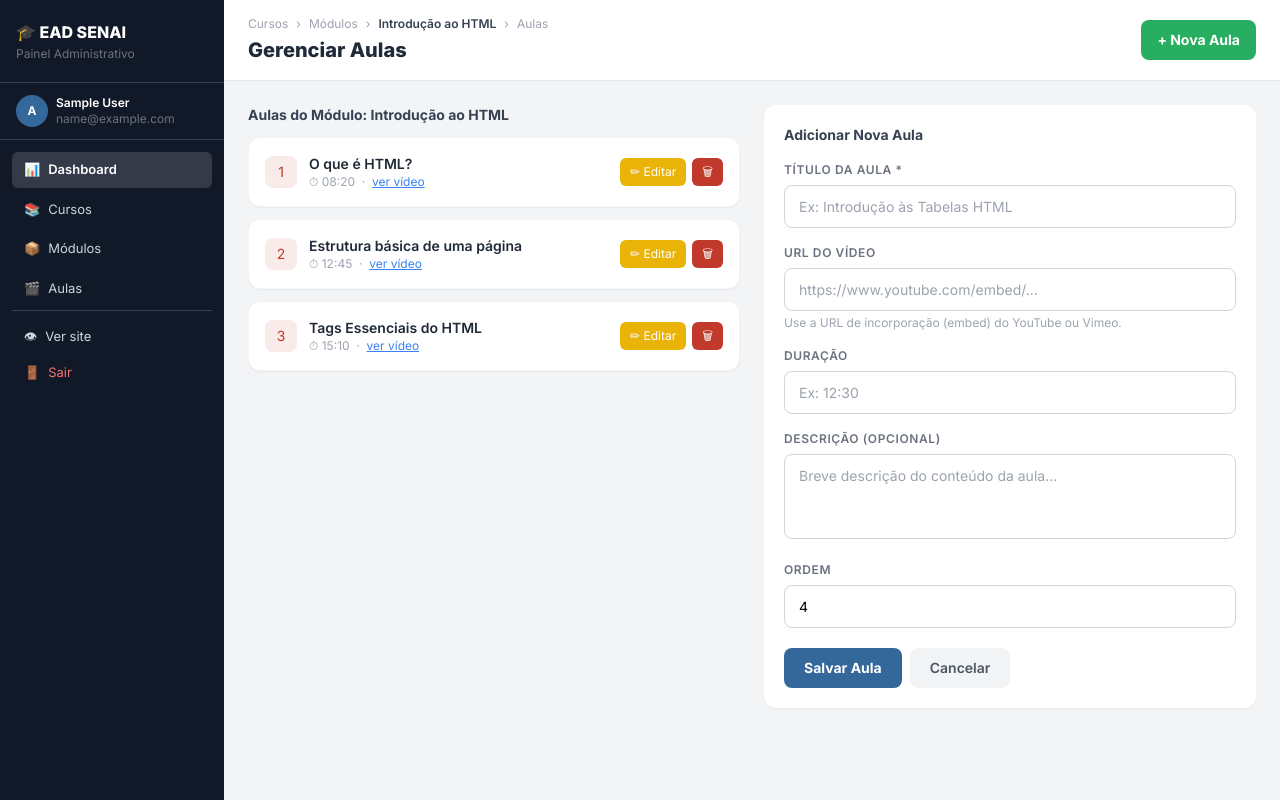
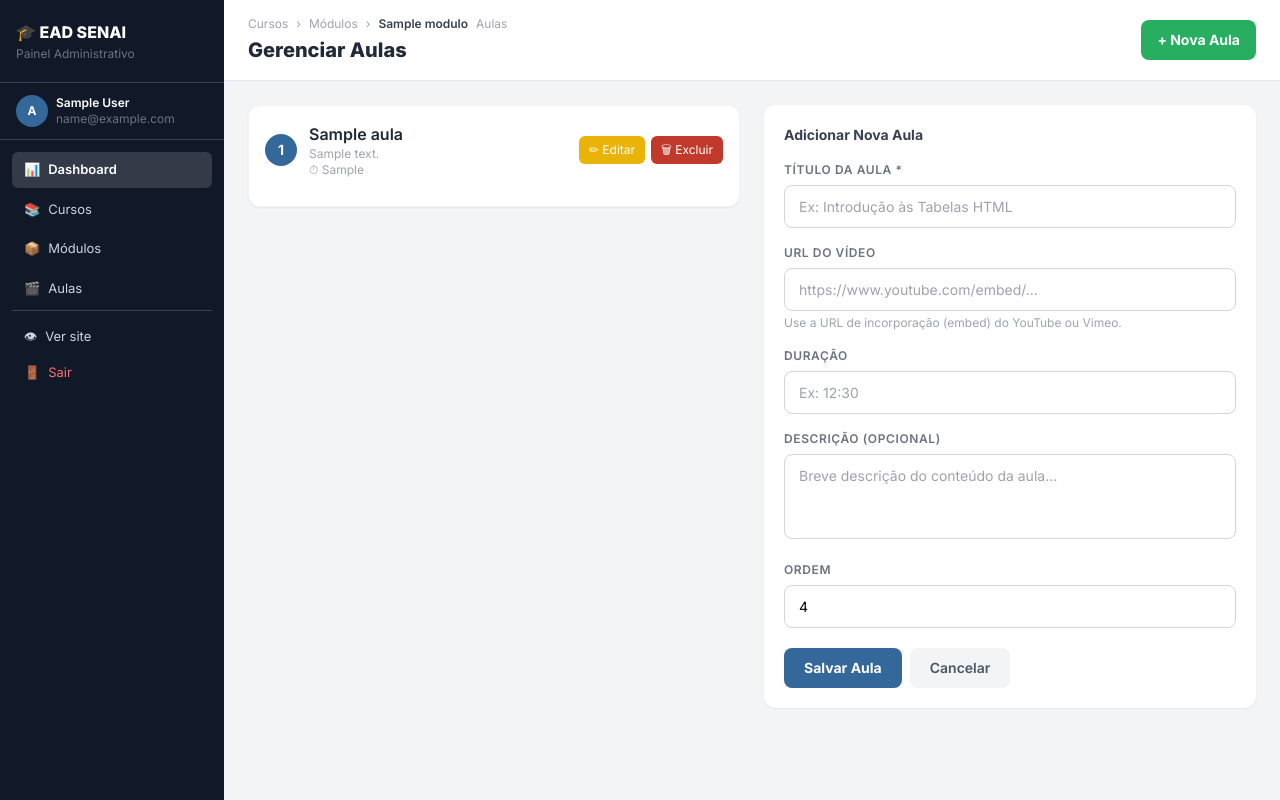
Before and after one commit to ruivocodespace/plataforma-de-cursos-senai, a PHP site: page /admin/aulas.php?modulo_id=1 in a window 1280 px wide. Run offline with PHP 8.4, Linux system fonts and the light colour scheme; the visitor is signed in with stand-in values (Sample User, id 1); tables that the repository leaves empty hold one stand-in row (values such as "Sample post"); some libraries are stand-ins or nearby versions.

Commit message:
updates nos formularios de aula, curso e modulos

```diff
--- a/projeto/admin/aulas.php
+++ b/projeto/admin/aulas.php
@@ -6,8 +6,34 @@ require_once "../includes/conexao.php";
 
 $nome = $_SESSION["usuario_nome"];
 $email = $_SESSION["usuario_email"];
+
+// BUSCAR AULAS
+if(!isset($_GET["modulo_id"])){
+    header("Location: modulos.php");
+    exit;
+}
+
+$modulo_id = $_GET["modulo_id"];
+
+$sqlModulo = "
+SELECT m.*, c.titulo AS curso
+FROM modulos m
+INNER JOIN cursos c ON c.id = m.curso_id
+WHERE m.id = '$modulo_id'
+";
+
+$resultModulo = mysqli_query($conexao, $sqlModulo);
+$modulo = mysqli_fetch_assoc($resultModulo);
+
+$sqlAulas = "
+SELECT *
+FROM aulas
+WHERE modulo_id = '$modulo_id'
+ORDER BY ordem ASC
+";
+
+$resultAulas = mysqli_query($conexao, $sqlAulas);
 ?>
-
 <!DOCTYPE html>
 <html lang="pt-BR">
 <head>
@@ -44,63 +70,78 @@ $email = $_SESSION["usuario_email"];
                 <div class="flex items-center gap-2 text-xs text-gray-400 mb-1">
                     <a href="cursos.php" class="hover:text-senai-blue">Cursos</a> ›
                     <a href="modulos.php" class="hover:text-senai-blue">Módulos</a> ›
-                    <span class="text-gray-700 font-semibold">Introdução ao HTML</span> ›
+                    <span class="text-gray-700 font-semibold">
+                        <?php echo $modulo["titulo"]; ?>
+                    </span>
                     <span>Aulas</span>
                 </div>
                 <h1 class="text-xl font-extrabold text-gray-800">Gerenciar Aulas</h1>
             </div>
-            <a href="aula_form.php" class="bg-senai-green text-white font-bold px-4 py-2.5 rounded-lg text-sm hover:bg-green-600 transition">+ Nova Aula</a>
+            <a href="aula_form.php?modulo_id=<?php echo $modulo_id; ?>"
+                class="bg-senai-green text-white font-bold px-4 py-2.5 rounded-lg text-sm hover:bg-green-600 transition">+ Nova Aula</a>
             </div>
 
         <div class="p-6 flex-1">
             <div class="grid grid-cols-1 lg:grid-cols-2 gap-6">
 
-                <!-- LISTA DE AULAS -->
+               <!-- LISTA DE MÓDULOS -->
                <div class="space-y-3">
-                    <h2 class="font-bold text-gray-700 text-sm">Aulas do Módulo: Introdução ao HTML</h2>
 
-                    <div class="bg-white rounded-xl shadow-sm border border-gray-100 p-4 flex items-center gap-3">
-                        <div class="w-8 h-8 bg-senai-red/10 rounded-lg flex items-center justify-center text-senai-red text-sm flex-shrink-0">1</div>
+               <?php if(mysqli_num_rows($resultAulas) == 0){
+                    ?>
+                    <div class="bg-white rounded-xl shadow-sm border border-gray-100 p-4 text-center">
+                        <p class="text-xs text-gray-400">Nenhuma aula cadastrada.</p>
+                    </div>
+                <?php }else{
+                    $index = 1;
+                    while($aula = mysqli_fetch_assoc($resultAulas)){
+                    ?>
+                    <div class="bg-white rounded-xl shadow-sm border border-gray-100 p-4">
+                        <div class="flex items-center gap-3 mb-3">
+                            <div class="w-8 h-8 bg-senai-blue rounded-full flex items-center justify-center text-white text-sm font-bold flex-shrink-0">
+                                <?php echo $index; ?>
+                            </div>
+
                             <div class="flex-1">
-                            <p class="font-semibold text-gray-800 text-sm">O que é HTML?</p>
-                            <p class="text-xs text-gray-400">⏱ 08:20 &nbsp;·&nbsp; <span class="text-blue-500 underline text-xs">ver vídeo</span></p>
+                                <p class="font-semibold text-gray-800">
+                                    <?php echo $aula["titulo"]; ?>
+                                </p>
+
+                                <p class="text-xs text-gray-400">
+                                    <?php echo $aula["descricao"]; ?>
+                                </p>
+
+                                <p class="text-xs text-gray-400">
+                                    ⏱ <?php echo $aula["duracao"]; ?>
+                                </p>
                             </div>
                             <div class="flex gap-1.5">
-                            <a href="aula_form.php" class="bg-yellow-500 text-white text-xs px-2.5 py-1.5 rounded-md">✏ Editar</a>
-                            <button class="bg-senai-red text-white text-xs px-2.5 py-1.5 rounded-md">🗑</button>
-                        </div>
-                    </div>
 
-                    <div class="bg-white rounded-xl shadow-sm border border-gray-100 p-4 flex items-center gap-3">
-                        <div class="w-8 h-8 bg-senai-red/10 rounded-lg flex items-center justify-center text-senai-red text-sm flex-shrink-0">2</div>
-                        <div class="flex-1">
-                            <p class="font-semibold text-gray-800 text-sm">Estrutura básica de uma página</p>
-                            <p class="text-xs text-gray-400">⏱ 12:45 &nbsp;·&nbsp; <span class="text-blue-500 underline text-xs">ver vídeo</span></p>
-                        </div>
-                        <div class="flex gap-1.5">
-                            <a href="aula_form.php" class="bg-yellow-500 text-white text-xs px-2.5 py-1.5 rounded-md">✏ Editar</a>
-                            <button class="bg-senai-red text-white text-xs px-2.5 py-1.5 rounded-md">🗑</button>
-                        </div>
-                    </div>
+                                <a href="aula_form.php?editar=<?php echo $aula['id']; ?>"
+                                class="bg-yellow-500 text-white text-xs px-2.5 py-1.5 rounded-md">
+                                ✏ Editar
+                                </a>
 
-                    <div class="bg-white rounded-xl shadow-sm border border-gray-100 p-4 flex items-center gap-3">
-                        <div class="w-8 h-8 bg-senai-red/10 rounded-lg flex items-center justify-center text-senai-red text-sm flex-shrink-0">3</div>
-                        <div class="flex-1">
-                            <p class="font-semibold text-gray-800 text-sm">Tags Essenciais do HTML</p>
-                            <p class="text-xs text-gray-400">⏱ 15:10 &nbsp;·&nbsp; <span class="text-blue-500 underline text-xs">ver vídeo</span></p>
-                        </div>
-                        <div class="flex gap-1.5">
-                            <a href="admin/aula_form.php" class="bg-yellow-500 text-white text-xs px-2.5 py-1.5 rounded-md">✏ Editar</a>
-                            <button class="bg-senai-red text-white text-xs px-2.5 py-1.5 rounded-md">🗑</button>
+                                <a href="aula_delete.php?id=<?php echo $aula['id']; ?>&modulo_id=<?php echo $modulo_id; ?>"
+                                class="bg-senai-red text-white text-xs px-2.5 py-1.5 rounded-md"
+                                onclick="return confirm('Deseja excluir esta aula?')">
+                                🗑 Excluir
+                                </a>
                             </div>
                         </div>
                     </div>
 
+                    <?php
+                    $index++;
+                    }
+                    }
+                    ?>
+                    </div>
                 <!-- FORMULÁRIO RÁPIDO DE AULA -->
                 <div class="bg-white rounded-xl shadow-sm p-5">
                     <h2 class="font-bold text-gray-700 text-sm mb-4">Adicionar Nova Aula</h2>
-                    <form action="admin/aula_form.php" method="post">
-                        <input type="hidden" name="modulo_id" value="1">
+                    <form action="aula_form.php" method="post">
+                        <input type="hidden" name="modulo_id" value="<?php echo $modulo_id; ?>">
                         <div class="mb-4">
                             <label class="form-label">Título da Aula *</label>
                             <input type="text" name="titulo" class="form-input" placeholder="Ex: Introdução às Tabelas HTML">
```
Also changed, not shown: projeto/admin/aula_form.php (+11 -5 lines), projeto/admin/curso_form.php (+1 -6 lines), projeto/admin/modulo_form.php (+46 -42 lines), projeto/admin/modulos.php (+48 -52 lines), projeto/uploads/cursos/69af4933d6d93.png (added). Lines whose indentation alone changed are shown as unchanged.
